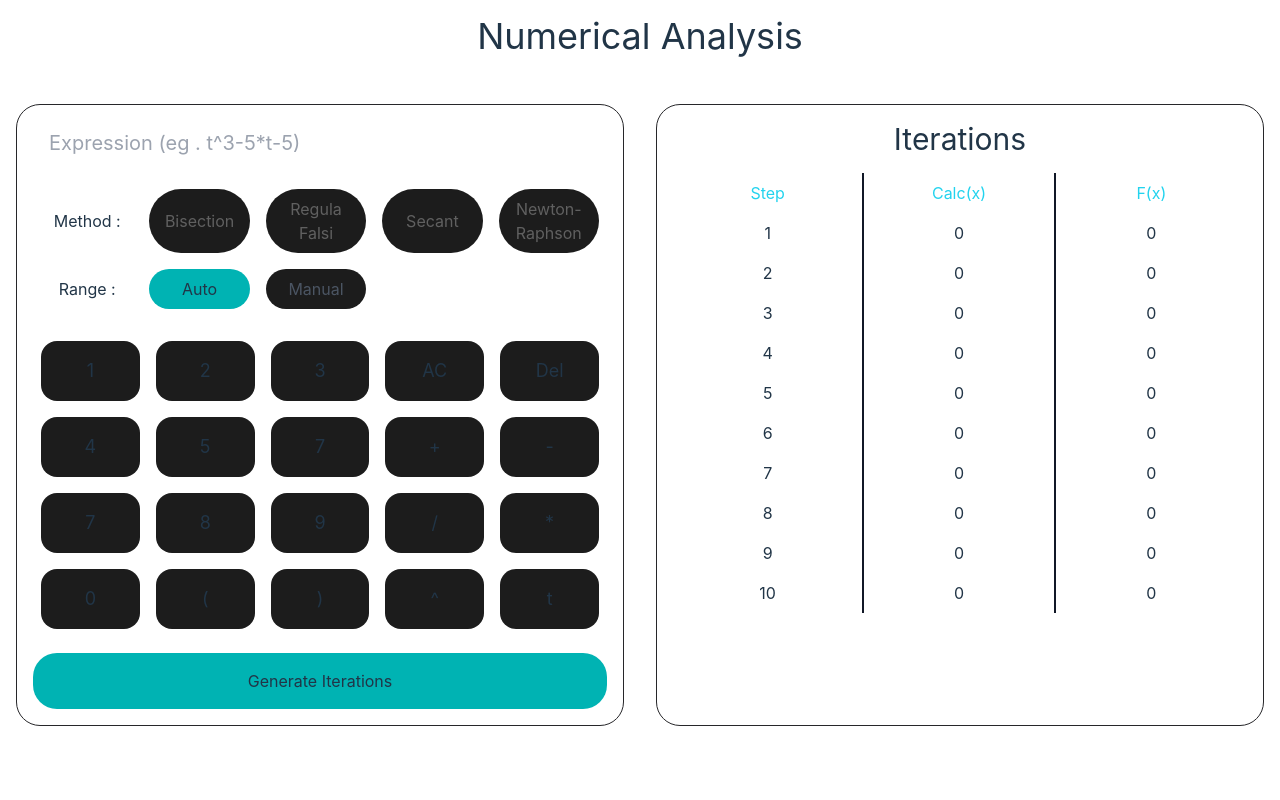
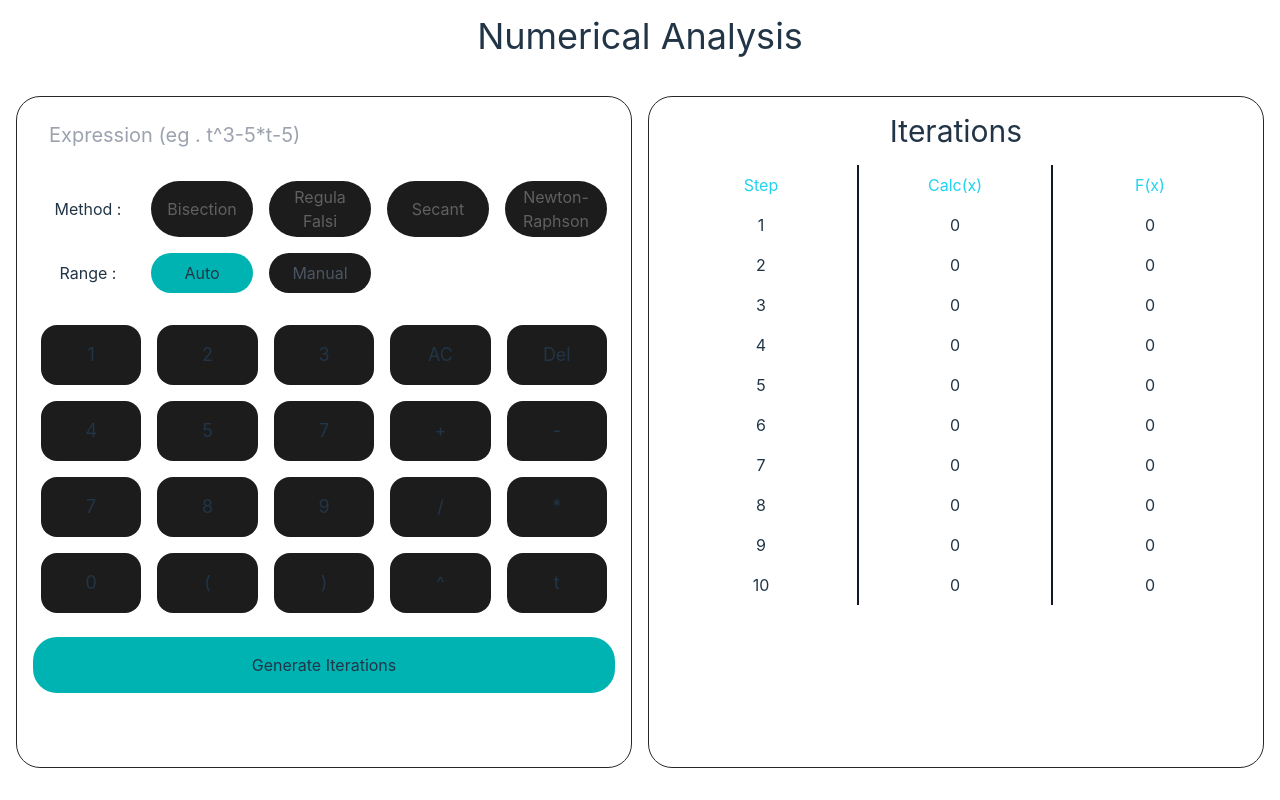
Before and after one commit to shubhanshu-0/Numerical-Analysis, a React (Vite) app in the folder frontend/: page / in a window 1280 px wide. Built offline with nearby package versions, Linux system fonts and the light colour scheme.

Commit message:
responsive

```diff
--- a/frontend/index.html
+++ b/frontend/index.html
@@ -9,7 +9,7 @@
   </head>
 
   <body>
-    <div id="root" style="width: 100vw;" ></div>
+    <div id="root" style="width: 100vw; " ></div>
     <script type="module" src="/src/main.jsx"></script>
   </body>
 </html>
--- a/frontend/src/App.css
+++ b/frontend/src/App.css
@@ -8,6 +8,15 @@
   margin: 0;
   padding: 0;
   box-sizing: border-box;
+}
+
+.header{
+  height: 10% !important;
+}
+
+.main-content{
+  max-height: 88% !important;
+  height: 88% !important;
 }
 
 
--- a/frontend/src/App.jsx
+++ b/frontend/src/App.jsx
@@ -11,22 +11,22 @@ function App() {
   const [loading, setLoading] = useState(false);
 
   return (
-    <div className="App w-full">
+    <div className="App w-full h-screen max-h-screen">
       <Toaster position='top-center' richColors />
 
-      <div className="header mb-8">
+      <div className="header">
         <h1 className='text-4xl text-center pt-4'>Numerical Analysis</h1>
       </div>
 
 
-      <div className=" w-full min-w-screen flex h-full lg:flex-col sm:text-sm">
+      <div className="main-content w-full p-4  flex gap-4 lg:flex-col sm:text-sm ">
 
-        <div className="left-container w-1/2 lg:w-full  h-full p-4">
+        <div className="left-container w-1/2 lg:w-full">
           <BottomLeft method={method} setMethod={setMethod} expression={expression} setExpression={setExpression} setIterations={setIterations} setLoading={setLoading} />
         </div>
 
 
-        <div className="right-container w-1/2 lg:w-full p-4">
+        <div className="right-container w-1/2 lg:w-full ">
           <Right method={method} iterations={iterations} setIterations={setIterations} loading={loading}/>
         </div>
 
--- a/frontend/src/components/bottom-left/BottomLeft.jsx
+++ b/frontend/src/components/bottom-left/BottomLeft.jsx
@@ -14,7 +14,7 @@ const BottomLeft = ({ method, setMethod, expression, setExpression, setIteration
   }
 
   return (
-    <div className='w-full border border-gray rounded-3xl p-4 '>
+    <div className='w-full h-full border border-gray rounded-3xl p-4 '>
 
       <InputField expression={expression} handleChange={handleChange} />
 
--- a/frontend/src/components/bottom-left/keyboard/Keyboard.jsx
+++ b/frontend/src/components/bottom-left/keyboard/Keyboard.jsx
@@ -53,7 +53,7 @@ const Keyboard = ({ method, expression, setExpression, setIterations, setLoading
             <button
               key={index}
               onClick={() => handleClick(symbol)}
-              className='p-4 px-6 m-2 bg-d-gray border-0 rounded-2xl text-lg sm:text-sm sm:p-2'
+              className='p-4  m-2 bg-d-gray border-0 rounded-2xl text-lg sm:text-sm sm:p-2'
             >
               {symbol}
             </button>
--- a/frontend/src/components/top-left/methods/MethodSelection.jsx
+++ b/frontend/src/components/top-left/methods/MethodSelection.jsx
@@ -62,7 +62,7 @@ const MethodSelection = ({ method, setMethod }) => {
       {methodStatus.map((method) => (
         <button
           key={method.id}
-          className={`p-2 border-0 rounded-full  mr-2  sm:p-1 !sm:text-sm overflow-clip
+          className={`px-2 py-1 border-0 rounded-full  mr-2  sm:p-1 !sm:text-sm overflow-clip
              ${method.status ? 'bg-l-hilight' : 'bg-d-gray text-subtle hover:text-gray-300'}`}
           onClick={() => methodOn(method)}
         >
```
